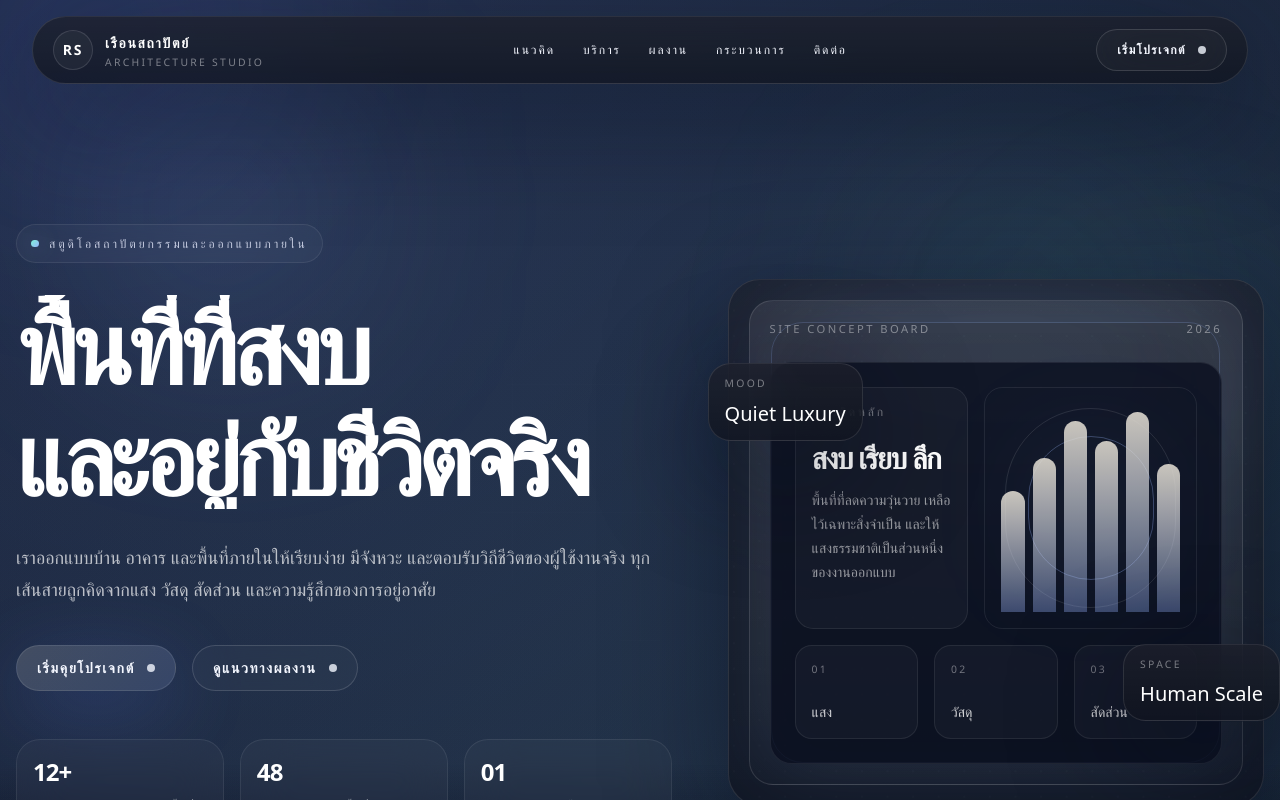
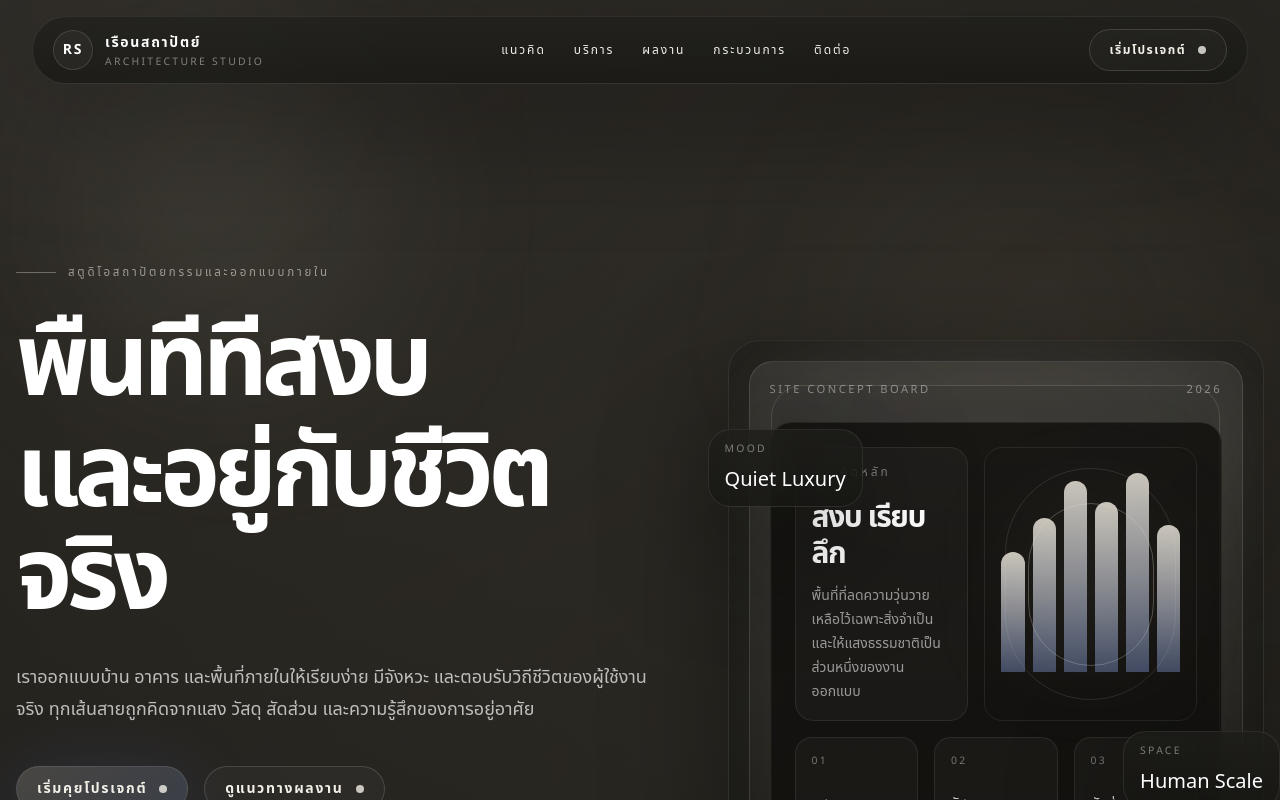
Before and after one commit to Pachared/Landing-Page-GSAP, a Next.js app: page / in a window 1280 px wide. Shown: the top 800 px of the page. Built offline with nearby package versions, Linux system fonts and the light colour scheme.

Commit message:
style: refine global theme for minimal architecture studio feel

```diff
--- a/app/globals.css
+++ b/app/globals.css
@@ -1,23 +1,22 @@
 @import "tailwindcss";
 
 :root {
-  --background: #050816;
-  --background-soft: #0b1020;
-  --foreground: #f4f7ff;
-  --muted: rgba(214, 222, 255, 0.68);
-  --muted-strong: rgba(238, 243, 255, 0.86);
-  --border: rgba(255, 255, 255, 0.1);
-  --border-strong: rgba(255, 255, 255, 0.18);
-  --panel: rgba(13, 17, 31, 0.76);
-  --panel-strong: rgba(18, 24, 44, 0.92);
-  --panel-soft: rgba(255, 255, 255, 0.04);
-  --accent: #98b5ff;
-  --accent-soft: rgba(152, 181, 255, 0.18);
-  --accent-secondary: #7ef2d7;
-  --shadow-luxury: 0 30px 120px rgba(4, 9, 24, 0.48);
-  --font-body: "Sohne", "Manrope", "Avenir Next", "Segoe UI", sans-serif;
-  --font-display: "PP Neue Machina", "Space Grotesk", "Avenir Next", "Segoe UI",
-    sans-serif;
+  --background: #080806;
+  --background-soft: #11100d;
+  --foreground: #f2efe7;
+  --muted: rgba(226, 221, 210, 0.66);
+  --muted-strong: rgba(246, 242, 232, 0.84);
+  --border: rgba(242, 239, 231, 0.1);
+  --border-strong: rgba(242, 239, 231, 0.18);
+  --panel: rgba(20, 19, 16, 0.72);
+  --panel-strong: rgba(27, 25, 21, 0.9);
+  --panel-soft: rgba(242, 239, 231, 0.035);
+  --accent: #d8cfbd;
+  --accent-soft: rgba(216, 207, 189, 0.16);
+  --accent-secondary: #b8a98e;
+  --shadow-luxury: 0 36px 120px rgba(0, 0, 0, 0.36);
+  --font-body: "Noto Sans Thai", "Avenir Next", "Segoe UI", sans-serif;
+  --font-display: "Noto Sans Thai", "Avenir Next", "Segoe UI", sans-serif;
 }
 
 @theme inline {
@@ -34,8 +33,8 @@
   --color-accent: var(--accent);
   --color-accent-soft: var(--accent-soft);
   --color-accent-secondary: var(--accent-secondary);
-  --font-sans: "Manrope", ui-sans-serif, system-ui, sans-serif;
-  --font-display: "Space Grotesk", ui-sans-serif, system-ui, sans-serif;
+  --font-sans: "Noto Sans Thai", ui-sans-serif, system-ui, sans-serif;
+  --font-display: "Noto Sans Thai", ui-sans-serif, system-ui, sans-serif;
 }
 
 * {
@@ -50,9 +49,9 @@ body {
   min-height: 100vh;
   overflow-x: clip;
   background:
-    radial-gradient(circle at 20% 0%, rgba(124, 153, 255, 0.22), transparent 28%),
-    radial-gradient(circle at 78% 12%, rgba(126, 242, 215, 0.12), transparent 24%),
-    linear-gradient(180deg, #090d1a 0%, #050816 52%, #040611 100%);
+    radial-gradient(circle at 16% -4%, rgba(216, 207, 189, 0.14), transparent 30%),
+    radial-gradient(circle at 86% 8%, rgba(184, 169, 142, 0.10), transparent 28%),
+    linear-gradient(180deg, #0c0b09 0%, #080806 54%, #050504 100%);
   color: var(--foreground);
   font-family: var(--font-body);
   text-rendering: optimizeLegibility;
@@ -60,7 +59,7 @@ body {
 }
 
 ::selection {
-  background: rgba(152, 181, 255, 0.24);
+  background: rgba(216, 207, 189, 0.22);
   color: white;
 }
 
@@ -89,24 +88,24 @@ select {
   inset: auto;
   z-index: -1;
   border-radius: 999px;
-  filter: blur(100px);
-  opacity: 0.55;
+  filter: blur(120px);
+  opacity: 0.36;
 }
 
 .page-shell::before {
-  top: -9rem;
-  left: -5rem;
-  width: 22rem;
-  height: 22rem;
-  background: rgba(93, 126, 255, 0.2);
+  top: -11rem;
+  left: -7rem;
+  width: 24rem;
+  height: 24rem;
+  background: rgba(216, 207, 189, 0.12);
 }
 
 .page-shell::after {
-  right: -2rem;
-  top: 14rem;
-  width: 18rem;
-  height: 18rem;
-  background: rgba(66, 227, 198, 0.11);
+  right: -4rem;
+  top: 18rem;
+  width: 20rem;
+  height: 20rem;
+  background: rgba(184, 169, 142, 0.09);
 }
 
 .section-shell {
@@ -116,57 +115,58 @@ select {
 }
 
 .section-space {
-  padding-block: 6rem;
+  padding-block: 8rem;
 }
 
 .section-kicker {
   display: inline-flex;
   align-items: center;
-  gap: 0.65rem;
-  padding: 0.6rem 0.9rem;
-  border: 1px solid rgba(255, 255, 255, 0.08);
-  border-radius: 999px;
-  background: rgba(255, 255, 255, 0.03);
-  backdrop-filter: blur(18px);
-  color: rgba(233, 238, 255, 0.8);
-  font-size: 0.75rem;
+  gap: 0.75rem;
+  padding: 0;
+  border: 0;
+  border-radius: 0;
+  background: transparent;
+  backdrop-filter: none;
+  color: rgba(242, 239, 231, 0.56);
+  font-size: 0.72rem;
+  font-weight: 400;
   letter-spacing: 0.24em;
-  text-transform: uppercase;
+  text-transform: none;
 }
 
 .section-kicker::before {
   content: "";
-  width: 0.45rem;
-  height: 0.45rem;
+  width: 2.5rem;
+  height: 1px;
   border-radius: 999px;
-  background: linear-gradient(135deg, rgba(126, 242, 215, 1), rgba(152, 181, 255, 1));
-  box-shadow: 0 0 24px rgba(126, 242, 215, 0.44);
+  background: rgba(242, 239, 231, 0.34);
+  box-shadow: none;
 }
 
 .text-gradient {
-  background: linear-gradient(135deg, #f7faff 0%, #a9bbff 48%, #7ef2d7 100%);
+  background: linear-gradient(135deg, #fffaf0 0%, #d8cfbd 52%, #a99a7f 100%);
   -webkit-background-clip: text;
   background-clip: text;
   color: transparent;
 }
 
 .glass-panel {
-  border: 1px solid rgba(255, 255, 255, 0.1);
+  border: 1px solid rgba(242, 239, 231, 0.09);
   background:
-    linear-gradient(180deg, rgba(255, 255, 255, 0.06), rgba(255, 255, 255, 0.02)),
-    rgba(10, 14, 26, 0.76);
+    linear-gradient(180deg, rgba(242, 239, 231, 0.045), rgba(242, 239, 231, 0.014)),
+    rgba(16, 15, 12, 0.68);
   box-shadow: var(--shadow-luxury);
-  backdrop-filter: blur(26px);
+  backdrop-filter: blur(22px);
 }
 
 .soft-grid {
   position: absolute;
   inset: 0;
-  opacity: 0.28;
+  opacity: 0.14;
   background-image:
-    linear-gradient(rgba(255, 255, 255, 0.04) 1px, transparent 1px),
-    linear-gradient(90deg, rgba(255, 255, 255, 0.04) 1px, transparent 1px);
-  background-size: 8rem 8rem;
+    linear-gradient(rgba(242, 239, 231, 0.035) 1px, transparent 1px),
+    linear-gradient(90deg, rgba(242, 239, 231, 0.035) 1px, transparent 1px);
+  background-size: 10rem 10rem;
   mask-image: radial-gradient(circle at center, black, transparent 82%);
 }
 
@@ -177,35 +177,35 @@ select {
 
 .story-gradient {
   background:
-    radial-gradient(circle at 30% 20%, rgba(152, 181, 255, 0.25), transparent 32%),
-    radial-gradient(circle at 78% 72%, rgba(126, 242, 215, 0.18), transparent 30%),
-    linear-gradient(180deg, rgba(12, 18, 34, 0.95), rgba(6, 8, 20, 0.98));
+    radial-gradient(circle at 30% 20%, rgba(216, 207, 189, 0.18), transparent 34%),
+    radial-gradient(circle at 78% 72%, rgba(184, 169, 142, 0.12), transparent 30%),
+    linear-gradient(180deg, rgba(18, 16, 12, 0.96), rgba(8, 8, 6, 0.98));
 }
 
 .glow-ring {
   position: absolute;
   inset: 8%;
   border-radius: inherit;
-  border: 1px solid rgba(152, 181, 255, 0.22);
+  border: 1px solid rgba(216, 207, 189, 0.18);
   box-shadow:
-    inset 0 0 60px rgba(255, 255, 255, 0.03),
-    0 0 80px rgba(152, 181, 255, 0.12);
+    inset 0 0 60px rgba(255, 255, 255, 0.025),
+    0 0 80px rgba(216, 207, 189, 0.08);
 }
 
 .noise-overlay {
   position: absolute;
   inset: 0;
-  opacity: 0.08;
+  opacity: 0.055;
   mix-blend-mode: soft-light;
   background-image:
-    radial-gradient(circle at 20% 20%, rgba(255, 255, 255, 0.5) 0.08rem, transparent 0.08rem),
-    radial-gradient(circle at 80% 70%, rgba(255, 255, 255, 0.2) 0.08rem, transparent 0.08rem);
-  background-size: 1.6rem 1.6rem, 2.8rem 2.8rem;
+    radial-gradient(circle at 20% 20%, rgba(255, 255, 255, 0.42) 0.08rem, transparent 0.08rem),
+    radial-gradient(circle at 80% 70%, rgba(255, 255, 255, 0.18) 0.08rem, transparent 0.08rem);
+  background-size: 1.8rem 1.8rem, 3rem 3rem;
 }
 
 @media (max-width: 768px) {
   .section-space {
-    padding-block: 4.5rem;
+    padding-block: 5.25rem;
   }
 
   .section-shell {
```
